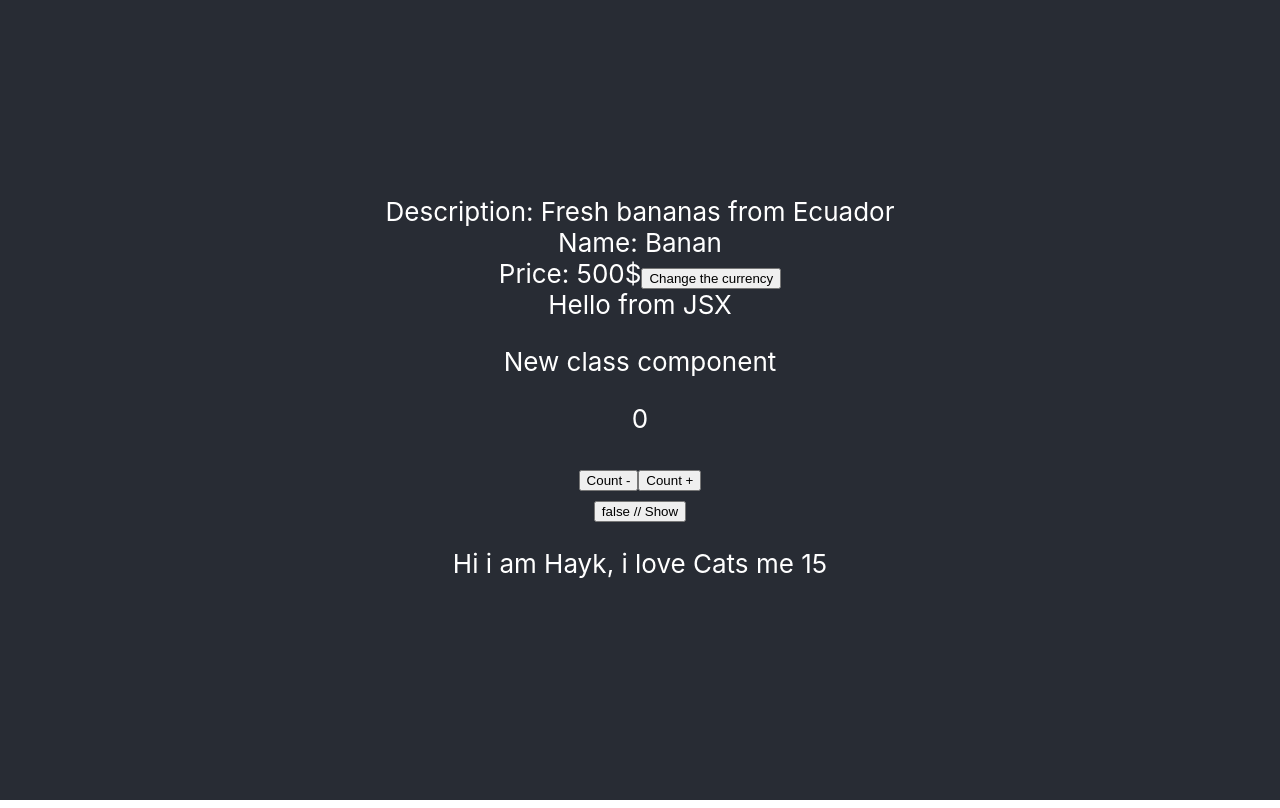
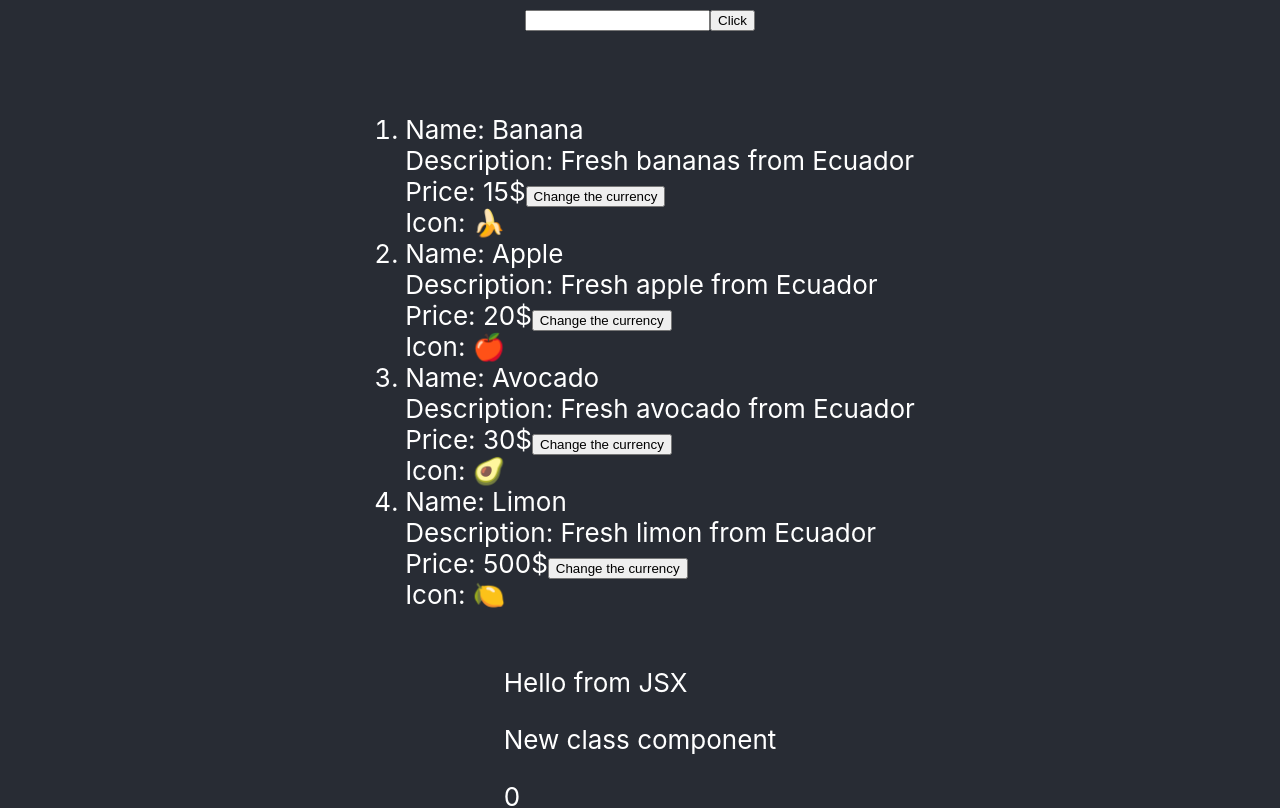
Before and after one commit to TheSlavProd/ToDo, a React (Create React App) app: page / in a window 1280 px wide. Shown: the top 808 px of the page. Built offline with nearby package versions, Linux system fonts and the light colour scheme.

Commit message:
input component

```diff
--- a/src/App.css
+++ b/src/App.css
@@ -1,5 +1,5 @@
 .App {
-  text-align: center;
+
 }
 
 .App-logo {
--- a/src/App.js
+++ b/src/App.js
@@ -1,24 +1,77 @@
-import logo from './logo.svg';
-import './App.css';
-import User from './components/User';
-import Counter from './components/Counter';
-import Product from './components/Product';
-
+import logo from "./logo.svg";
+import "./App.css";
+import User from "./components/User";
+import Counter from "./components/Counter";
+import Product from "./components/Product";
+import Input from "./input/Input";
 
 function App() {
+  const fruits = [
+    {
+      id: 1,
+      name: "Banana",
+      desc: "Fresh bananas from Ecuador",
+      price: "15$",
+      icon: "🍌",
+    },
+
+    {
+      id: 2,
+      name: "Apple",
+      desc: "Fresh apple from Ecuador",
+      price: "20$",
+      icon: "🍎",
+    },
+    {
+      id: 3,
+      name: "Avocado",
+      desc: "Fresh avocado from Ecuador",
+      price: "30$",
+      icon: "🥑",
+    },
+    {
+      id: 4,
+      name: "Limon",
+      desc: "Fresh limon from Ecuador",
+      price: "500$",
+      icon: "🍋",
+    },
+  ];
+
+  const li = fruits.map((el) => {
+    return (
+      <li key={el.id}>
+        {" "}
+        <Product
+          price={el.price}
+          name={el.name}
+          description={el.desc}
+          icon={el.icon}
+        />
+      </li>
+    );
+  });
+
   return (
     <div className="App">
       <header className="App-header">
-      <Product price="500$" name="Banan" description="Fresh bananas from Ecuador"/>
+      <Input/>
+        <ol>
+          <br />
+          {li}
+        </ol>
 
+        <br />
+        {/*
+        <Product
+          price="450$"
+          name="Banan"
+          description="Fresh bananas from Ecuador" /> */}
 
-      <Counter valueDef="New class component"/>
+        <Counter valueDef="New class component" />
 
-      <User name="Hayk" love="Cats" age={15} />
-
+        <User name="Hayk" love="Cats" age={15} />
       </header>
-
-
     </div>
   );
 }
--- a/src/components/Product.js
+++ b/src/components/Product.js
@@ -9,11 +9,14 @@ class Product extends Component {
     //console.log(props)
   }
   render() {
+    let { description, name, price, icon } = this.props;
     return (
       <div>
-        <Description description={this.props.description} />
-        <NameForHome nameforhome={this.props.name} />
-        <Price price={this.props.price} />
+        <NameForHome nameforhome={name} />
+
+        <Description description={description} />
+        <Price price={price} />
+        <span>Icon: {icon}</span>
       </div>
     );
   }
--- /dev/null
+++ b/src/input/Input.js
@@ -0,0 +1,35 @@
+import react, {Component} from "react";
+
+class Input extends Component {
+    state = {
+        text: "",
+        inputValue: ""
+    }
+
+    handleChange = (event) =>{
+        this.setState({
+            inputValue: event.target.value
+        })
+    }
+    handleText = () => {
+        this.setState({
+            text: this.state.inputValue,
+            inputValue: ""
+
+        })
+    }
+    render (){
+        return(
+            <div>
+
+            <input value={this.state.inputValue} type="text" onChange={this.handleChange}></input>
+            <button onClick={this.handleText}>Click</button>
+            <p>{this.state.text}</p>
+
+            </div>
+        )
+    }
+}
+
+
+export default Input;
```
